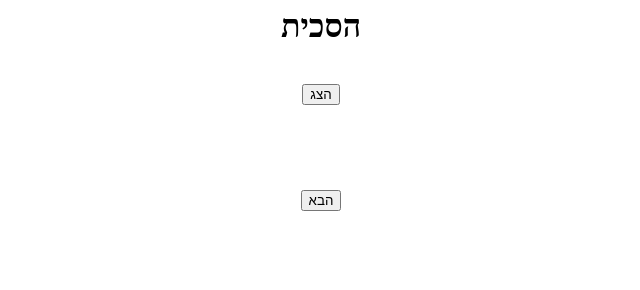
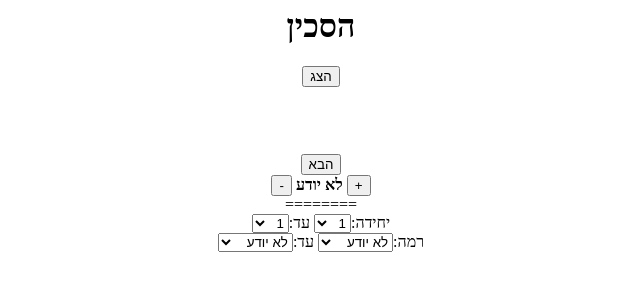
Before and after one commit to galman33/PhsychoWords, a plain HTML site: page index.html in a window 1280 px wide. Shown: the whole page, without its empty margins (319-959 px from the left). Drawn offline with Linux system fonts and the light colour scheme.

Commit message:
Game Fully Functional

```diff
--- a/index.html
+++ b/index.html
@@ -1,16 +1,22 @@
-<html manifest="cache.appcache">
+<html manifest="cache.appcache" dir="rtl">
   <head>
-    <meta name="viewport" content="width=device-width">
+    <meta name="viewport" content="width=device-width, user-scalable=no">
     <meta name="mobile-web-app-capable" content="yes">
     <link rel="icon" sizes="192x192" href="icon.png">
   </head>
   <body style="text-align: center;">
     <h1 id="wordTxt">Hello!</h1>
-    <br>
     <button id="showBtn" onclick="showDefinition()">הצג</button>
     <h2 id="definitionTxt">Hello!</h2>
-    <br>
-    <button onclick="nextWord()">הבא</button>
+    <button onclick="nextWord()">הבא</button><br>
+    <button onclick="increaseScore()">+</button>
+    <b id="scoreTxt"></b>
+    <button onclick="decreaseScore()">-</button>
+    <br>========<br>
+    יחידה:<select id="categorySelectFrom" onselect="shouldRefresh=true"></select>
+    עד:<select id="categorySelectTo" onselect="shouldRefresh=true"></select><br>
+    רמה:<select id="scoreSelectFrom" onselect="shouldRefresh=true"></select>
+    עד:<select id="scoreSelectTo" onselect="shouldRefresh=true"></select>
     <script src="hebrewWords.js"></script>
     <script src="words.js"></script>
   </body>
--- a/words.js
+++ b/words.js
@@ -3,9 +3,18 @@ var wordsData = [];
 var wordTxt = document.getElementById("wordTxt");
 var showBtn = document.getElementById("showBtn");
 var definitionTxt = document.getElementById("definitionTxt");
+var categorySelectFrom = document.getElementById("categorySelectFrom");
+var categorySelectTo = document.getElementById("categorySelectTo");
+var scoreSelectFrom = document.getElementById("scoreSelectFrom");
+var scoreSelectTo = document.getElementById("scoreSelectTo");
+var scoreTxt = document.getElementById("scoreTxt");
 
 var curCategoryWords;
 var curWord;
+
+var shouldRefresh = false;
+
+var scoreTexts = ["לא יודע", "קצת יודע", "יודע טוב", "יודע מצוין"];
 
 {
   var json = localStorage.getItem("wordsData");
@@ -29,25 +38,72 @@ var curWord;
     wordsData = JSON.parse(json);
   }
 
-  curCategoryWords = wordsData.filter(isFromCategory(1));
+  for(var i = 0; i < 12; i++)
+  {
+    categorySelectFrom.innerHTML += '<option value="' + i + '">' + (i + 1) + '</option>';
+    categorySelectTo.innerHTML += '<option value="' + i + '">' + (i + 1) + '</option>';
+  }
+
+  for(var i = 0; i < scoreTexts.length; i++)
+  {
+    scoreSelectFrom.innerHTML += '<option value="' + i + '">' + scoreTexts[i] + '</option>';
+    scoreSelectTo.innerHTML += '<option value="' + i + '">' + scoreTexts[i] + '</option>';
+  }
+
+  shouldRefresh = true;
   nextWord();
 }
 
 
-function isFromCategory(category)
+function isFromCategory(minCategory, maxCategory)
 {
-  return function (item) { return item.category == category; };
+  return function (item) { return (item.category >= minCategory && item.category <= minCategory ); };
+}
+
+function isFromScore(minScore, maxScore)
+{
+  return function (item) { return (item.score >= minScore && item.score <= maxScore ); };
 }
 
 function nextWord()
 {
+  if(shouldRefresh)
+  {
+    var minCat = parseInt(categorySelectFrom.value);
+    var maxCat = parseInt(categorySelectTo.value);
+    var minScore = parseInt(scoreSelectFrom.value);
+    var maxScore = parseInt(scoreSelectTo.value);
+    curCategoryWords = wordsData.filter(isFromCategory(minCat, maxCat)).filter(isFromScore(minScore, maxScore));
+  }
+
   curWord = curCategoryWords[Math.floor(Math.random() * curCategoryWords.length)];
   wordTxt.innerText = curWord.word;
   definitionTxt.style.visibility = "hidden";
   definitionTxt.innerText = curWord.definition;
+  scoreTxt.innerText = scoreTexts[curWord.score];
 }
 
 function showDefinition()
 {
   definitionTxt.style.visibility = "visible";
 }
+
+function increaseScore()
+{
+  curWord.score++;
+  if(curWord.score > scoreTexts.length - 1)
+    curWord.score = scoreTexts.length - 1;
+  scoreTxt.innerText = scoreTexts[curWord.score];
+  localStorage.setItem("wordsData", JSON.stringify(wordsData));
+  shouldRefresh = true;
+}
+
+function decreaseScore()
+{
+  curWord.score--;
+  if(curWord.score < 0)
+    curWord.score = 0;
+  scoreTxt.innerText = scoreTexts[curWord.score];
+  localStorage.setItem("wordsData", JSON.stringify(wordsData));
+  shouldRefresh = true;
+}
```
